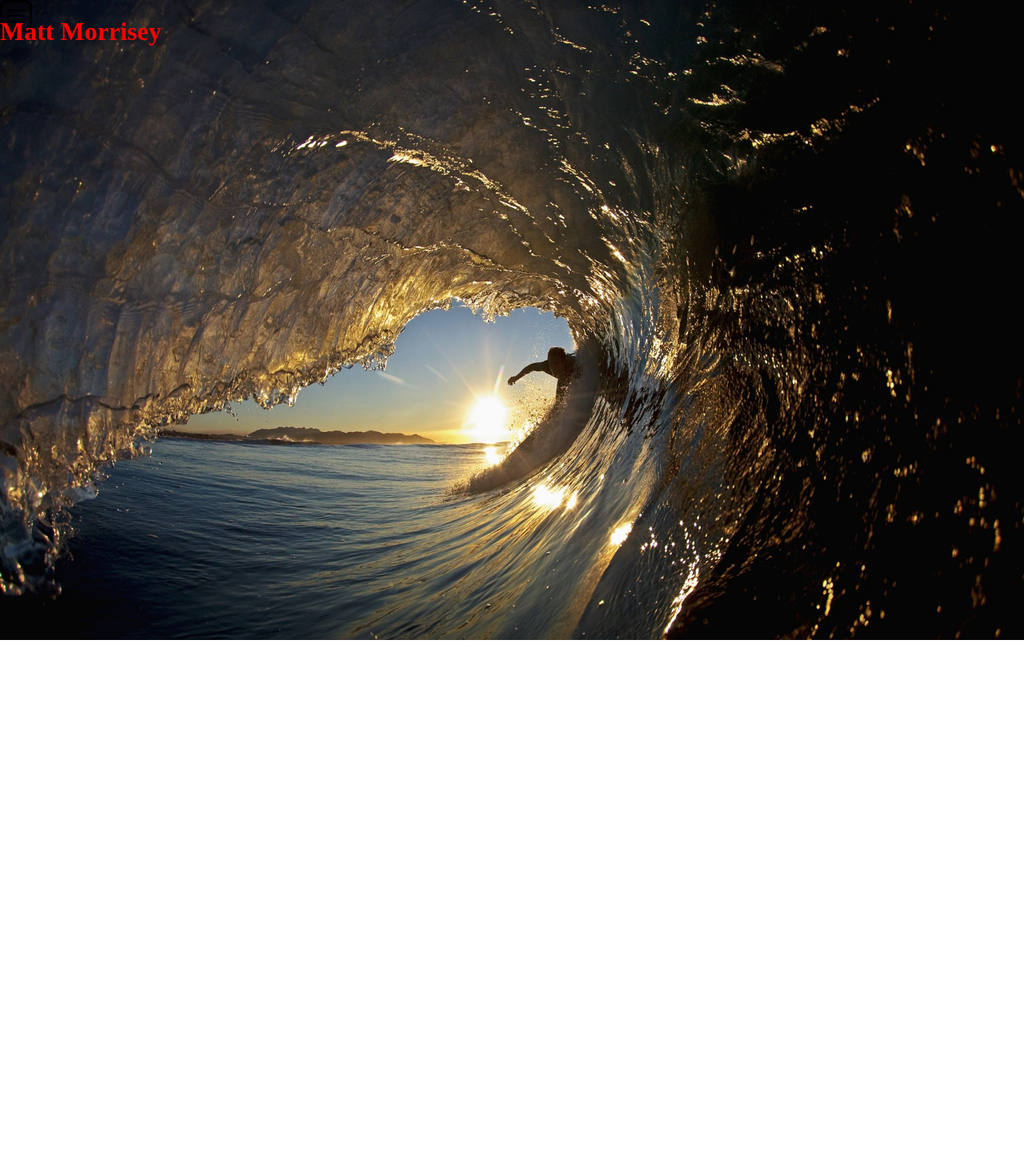
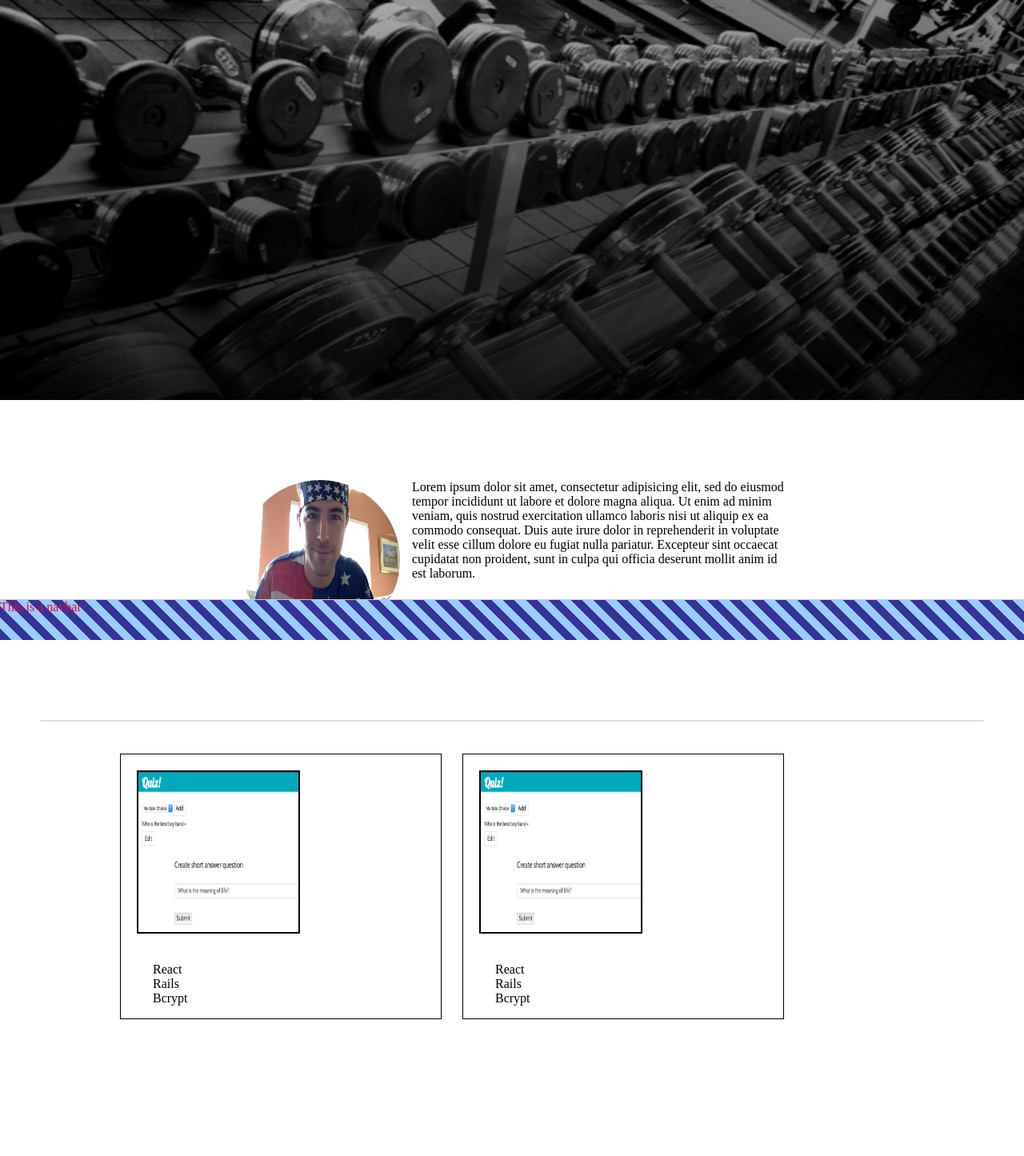
Before and after one commit to mattydevicce/personal, a plain HTML site: page newnew/index.html in a window 1280 px wide. Shown: the whole page at 80% size. Before the commit the page ends 800 px from the top, so only its background shows below. Drawn offline with nearby package versions, Linux system fonts and the light colour scheme.

Commit message:
Making brave and brand new changes to personal website

```diff
--- a/newnew/css.css
+++ b/newnew/css.css
@@ -8,53 +8,158 @@ body {
 	margin: 0;
 }
 
-.content>h1 {
+.navbar {
+	position: fixed;
+	height: 50px;
+	width: 100%;
+	bottom: 0;
+	border-top: 1px solid #CCCCCC;
+	background: repeating-linear-gradient(
+	  45deg,
+	  #333399,
+	  #333399 10px,
+	  #99CCFF 10px,
+  	#99CCFF 20px
+	);
+	color: #FF0033;
+
+}
+
+.head {
+	height: 500px;
+	width: 100%;
+	background: linear-gradient( rgba(0, 0, 0, 0.3), rgba(0, 0, 0, 0.9) ), url('./images/gym-weights.jpg');
+	background-size: 100% 500px;
+	padding: 0;
+	margin: 0;
+	background-repeat: no-repeat;
+}
+
+#name {
 	display: inline-block;
 	color: red;
 	position: relative;
+	text-shadow: 2px 2px 10px blue, -2px -2px 5px yellow;
+	-webkit-text-stroke: 0.5px white;
+	font-size: 3em;
+	text-align: center;
+	margin: 0;
+	bottom: 25px;
 }
 
-.expandable {
-	position: absolute;
-	background-color: rgba(0,0,0,0);
-	border: 3px solid black;
-	border-radius: 8px;
-	line-height: 5px;
-	width: 40px;
-	height: 40px;
+#goodness {
+	display: inline-block;
+	color: red;
+	position: relative;
+	text-shadow: 2px 2px 10px blue, -2px -2px 5px yellow;
+	-webkit-text-stroke: 0.5px white;
+	position: relative;
+	bottom: 25px;
+	left: 42px;
 }
 
-.expandable:hover {
-	background-color: yellow;
+.thought-cirlcle1 {
+	background-color: white;
+	height: 25px;
+	width: 25px;
+	border-radius: 50%;
+	position: relative;
+	bottom: 250px;
+	left: 450px;
 }
 
-.active {
-	background-color: red;
+.thought-cirlce2 {
+	background-color: white;
+	height: 25px;
+	width: 25px;
+	border-radius: 50%;
+	position: relative;
+	bottom: 300px;
+	left: 500px;
 }
 
-.dash {
-	background-color: black;
-  display: block;
-  width: 22px;
-  height: 2px;
-  background-color: #black;
-  border-radius: 1px;
+.thought-bubble {
+	border-radius: 50%;
+	background-color: white;
+	height: 130px;
+	width: 270px;
+  padding: 50px 40px;
+  position: relative;
+  left: 500px;
+  bottom: 250px;
 }
 
-.head {
-	min-height: 100vh;
-	width: 100%;
-	background-image: url('./images/crashing_wave.jpg');
-	background-size: 100% 100%;
-	padding: 0;
-	margin: 0;
-	background-repeat: no-repeat;
 
+
+.content {
+	text-align: center;
 }
 
-.head>.name {
-	color: red;
+.arnold {
+	background: url('./images/Arnold.png');
+	height: 450px;
+	width: 450px;
 	position: relative;
-	top: 500px;
-	left: 50%;
+	background-repeat: no-repeat;
+	background-size: 100% 100%;
+	position: relative;
+	left: 300px;
+	top: 250px;
 }
+
+.bio {
+	height: 300px;
+	margin: 0 300px;
+	margin-top: 100px;
+}
+
+.bio-pic {
+  width: 200px;
+  height: 200px;
+  float: left;
+  border-radius: 50%;
+
+  margin-right: 15px;
+}
+
+.splitter {
+	margin: 0 50px;
+
+	border: 0.08em solid #DDDDDD;
+}
+
+.projects {
+	height: 500px;
+	margin: 40px 150px;
+}
+
+.clear {
+	clear: left; display: block;
+}
+
+.project1 {
+	border: 1px solid black;
+	width: 400px;
+	float: left;
+}
+
+.p1-image {
+	width: 200px;
+	height: 200px;
+	size: 100% 100%;
+	float: left;
+	border: none;
+	margin: 20px 20px;
+	border: 2px solid black;
+}
+
+.p1-list {
+	list-style: none;
+}
+
+.project2 {
+	border: 1px solid black;
+	width: 400px;
+	float: right;
+	margin-right: 150px;
+}
--- a/newnew/index.html
+++ b/newnew/index.html
@@ -7,15 +7,50 @@
 </head>
 <body>
 
-
-<button class="expandable"><span class="dash"></span><br><span class="dash"></span><br><span class="dash"></span></button>
-<div class="head">
-	<div class="content">
-		<h1 class="name">Matt Morrisey</h1>
-	</div>
+<div class="navbar">
+This is a navbar
 </div>
 
-<div class="profile"></div>
+<div class="head">
+</div>
+
+<div class="bio">
+	<img class="bio-pic" src="./images/me.jpg">
+	<p class="bio-text">Lorem ipsum dolor sit amet, consectetur adipisicing elit, sed do eiusmod
+	tempor incididunt ut labore et dolore magna aliqua. Ut enim ad minim veniam,
+	quis nostrud exercitation ullamco laboris nisi ut aliquip ex ea commodo
+	consequat. Duis aute irure dolor in reprehenderit in voluptate velit esse
+	cillum dolore eu fugiat nulla pariatur. Excepteur sint occaecat cupidatat non
+	proident, sunt in culpa qui officia deserunt mollit anim id est laborum.</p>
+</div>
+
+<hr class="splitter">
+
+<div class="projects">
+	<div class="project1">
+		<img class="p1-image" src="./images/quizapp.png">
+		<span class="clear"></span>
+		<ul class="p1-list">
+			<li>React</li>
+			<li>Rails</li>
+			<li>Bcrypt</li>
+		</ul>
+	</div>
+	<div class="project2">
+		<img class="p1-image" src="./images/quizapp.png">
+		<span class="clear"></span>
+		<ul class="p1-list">
+			<li>React</li>
+			<li>Rails</li>
+			<li>Bcrypt</li>
+		</ul>
+	</div>
+	<div class="project3"></div>
+	<div class="project4"></div>
+</div>
+
+<div class="tech">
+</div>
 <script type="text/javascript" src="java.js"></script>
 </body>
 </html>
--- a/newnew/java.js
+++ b/newnew/java.js
@@ -1,15 +1 @@
 console.log('javascript working')
-
-$('.expandable').on('click', function() {
-	$('.expandable').toggleClass('active')
-})
-
-var name = $('.name')
-var w = window.innerWidth;
-var h = window.innerHeight;
-$('.name').css('top', h/1.2);
-$('.name').css('left', w/2)
-'
-'for( var i=0; i<20; i++) {
-
-}
```
Also changed, not shown: newnew/Snippets/Screen Shot 2015-11-13 at 9.56.19 AM.png (added), newnew/images/Arnold.png (added), newnew/images/gym-weights.jpg (added), newnew/images/me.jpg (added), newnew/images/quizapp.png (added), 1 other file.
